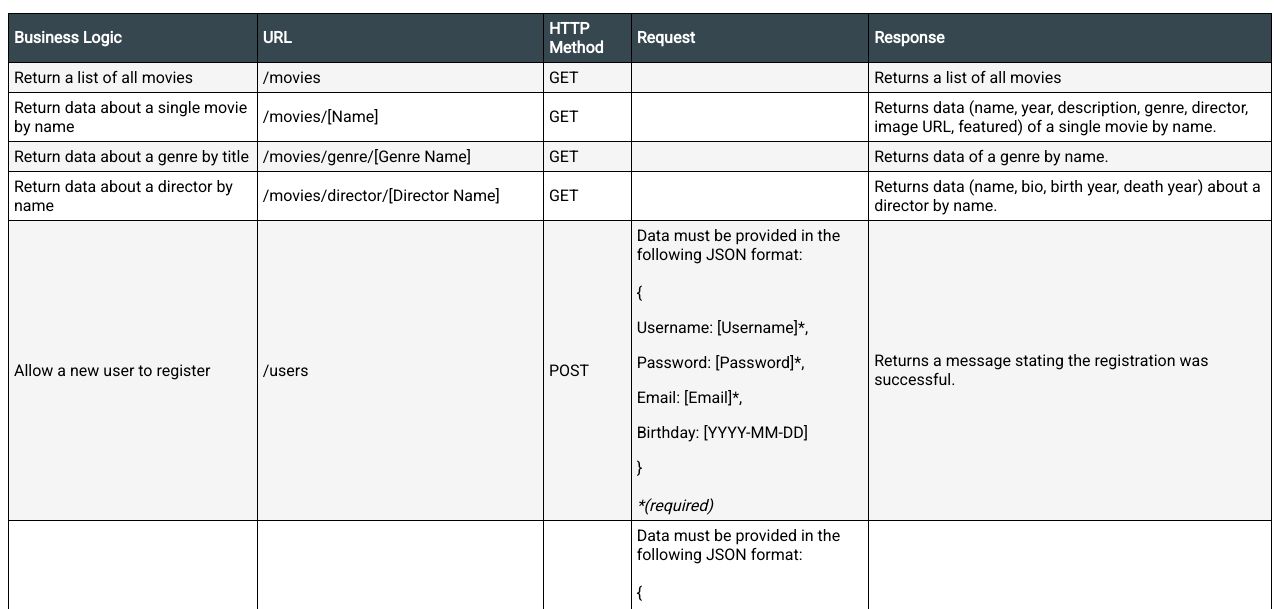
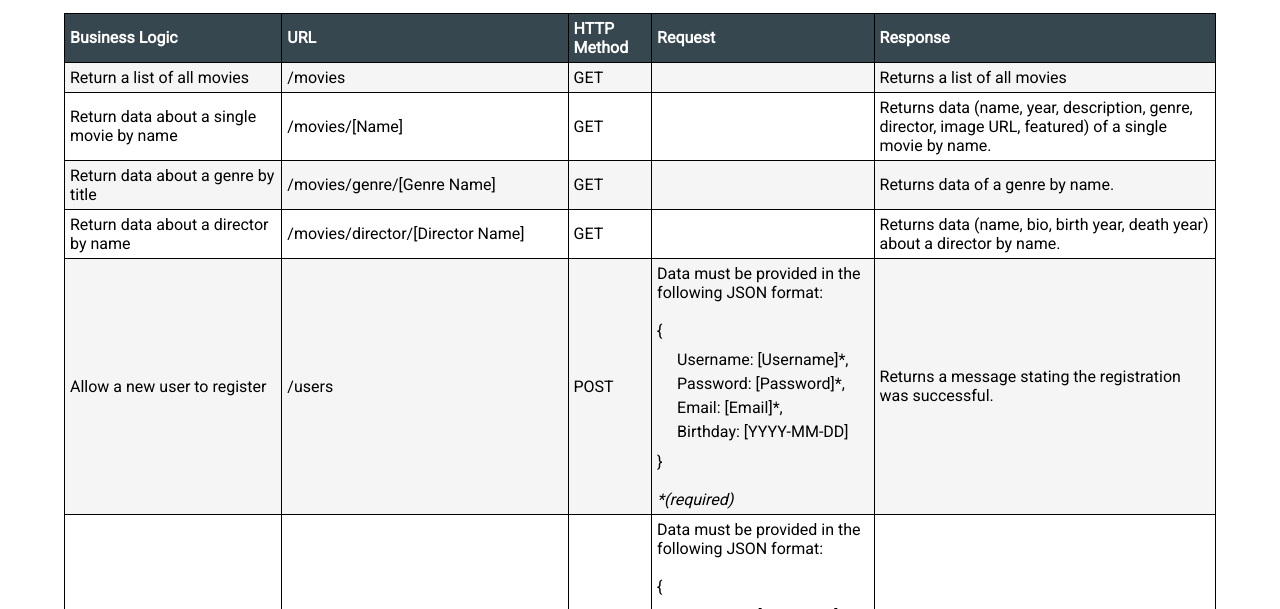
Before and after one commit to janeweggenmann/cinemAPI, a website: page public/documentation.html in a window 1280 px wide. Shown: the part 165-774 px from the top of the page. Drawn offline with nearby package versions, Linux system fonts and the light colour scheme; a web font is replaced by a local one.

Commit message:
Update styling

```diff
--- a/styles.css
+++ b/styles.css
@@ -1,3 +1,7 @@
+.page-container {
+  width: 90%;
+  margin: 0 auto;
+}
 
 h1 {
   font-family: 'Playfair Display', serif;
@@ -6,6 +10,10 @@ h1 {
 
 p {
   font-family: 'Roboto', sans-serif;
+}
+.json-example {
+  line-height: 8px;
+  margin-left: 20px;
 }
 
 td,
```
